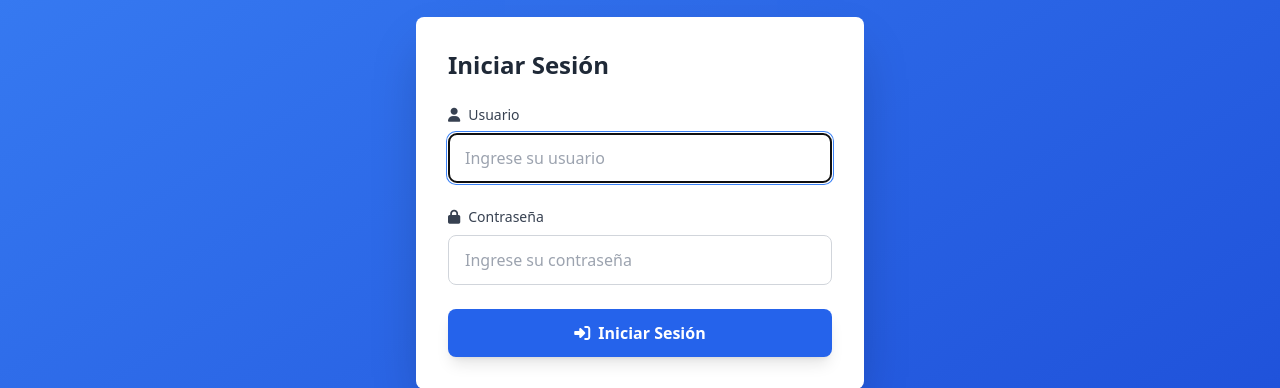
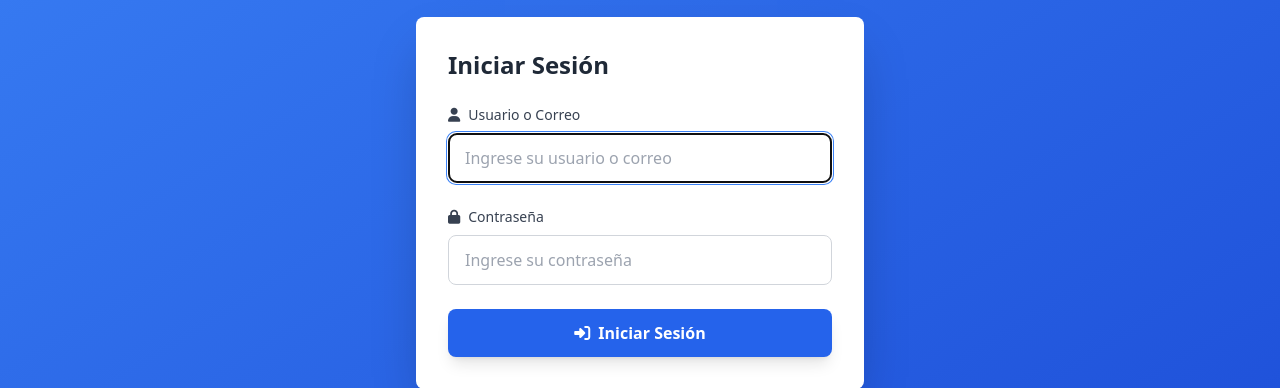
Before and after one commit to danjohn007/ParqueGruas, a PHP site: page / in a window 1280 px wide. Shown: the part 279-667 px from the top of the page. Run offline with PHP 8.4, Linux system fonts and the light colour scheme; some libraries are stand-ins or nearby versions.

Commit message:
Fix .htaccess redirection and enable email login
Co-authored-by: danjohn007 <77515822+danjohn007@users.noreply.github.com>

```diff
--- a/app/controllers/AuthController.php
+++ b/app/controllers/AuthController.php
@@ -28,7 +28,7 @@ class AuthController extends Controller {
         $password = $_POST['password'] ?? '';
 
         if (empty($username) || empty($password)) {
-            $_SESSION['error'] = 'Por favor ingrese usuario y contraseña';
+            $_SESSION['error'] = 'Por favor ingrese usuario/correo y contraseña';
             $this->redirect('/login');
         }
 
@@ -46,7 +46,7 @@ class AuthController extends Controller {
             $_SESSION['success'] = '¡Bienvenido ' . $user['full_name'] . '!';
             $this->redirect('/dashboard');
         } else {
-            $_SESSION['error'] = 'Usuario o contraseña incorrectos';
+            $_SESSION['error'] = 'Usuario/correo o contraseña incorrectos';
             $this->redirect('/login');
         }
     }
--- a/app/views/auth/login.php
+++ b/app/views/auth/login.php
@@ -47,14 +47,14 @@
             <form action="<?php echo BASE_URL; ?>/auth/authenticate" method="POST">
                 <div class="mb-6">
                     <label for="username" class="block text-sm font-medium text-gray-700 mb-2">
-                        <i class="fas fa-user mr-2"></i>Usuario
+                        <i class="fas fa-user mr-2"></i>Usuario o Correo
                     </label>
                     <input type="text"
                            id="username"
                            name="username"
                            required
                            class="w-full px-4 py-3 border border-gray-300 rounded-lg focus:ring-2 focus:ring-blue-500 focus:border-transparent"
-                           placeholder="Ingrese su usuario"
+                           placeholder="Ingrese su usuario o correo"
                            autofocus>
                 </div>
 
```
Also changed, not shown: app/models/User.php (+4 -3 lines), .htaccess.
